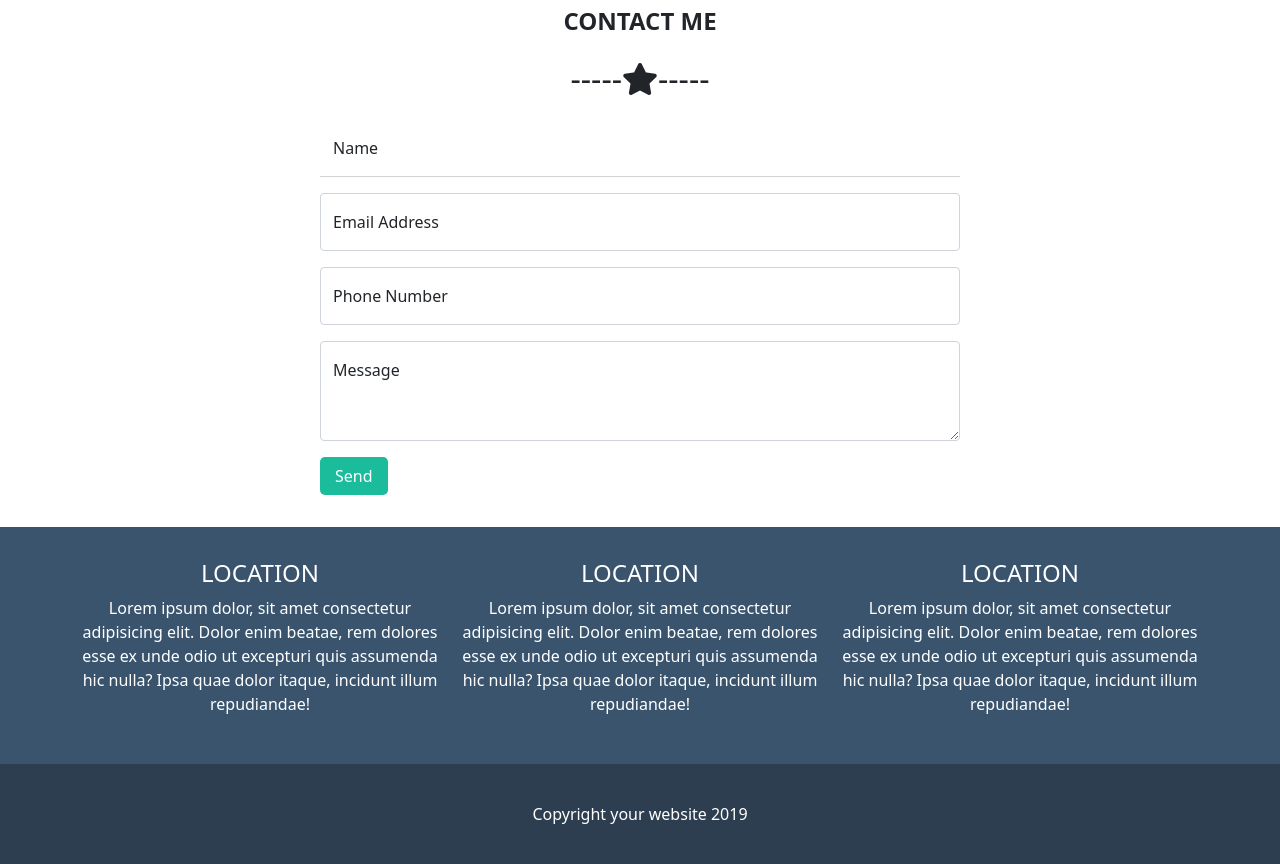
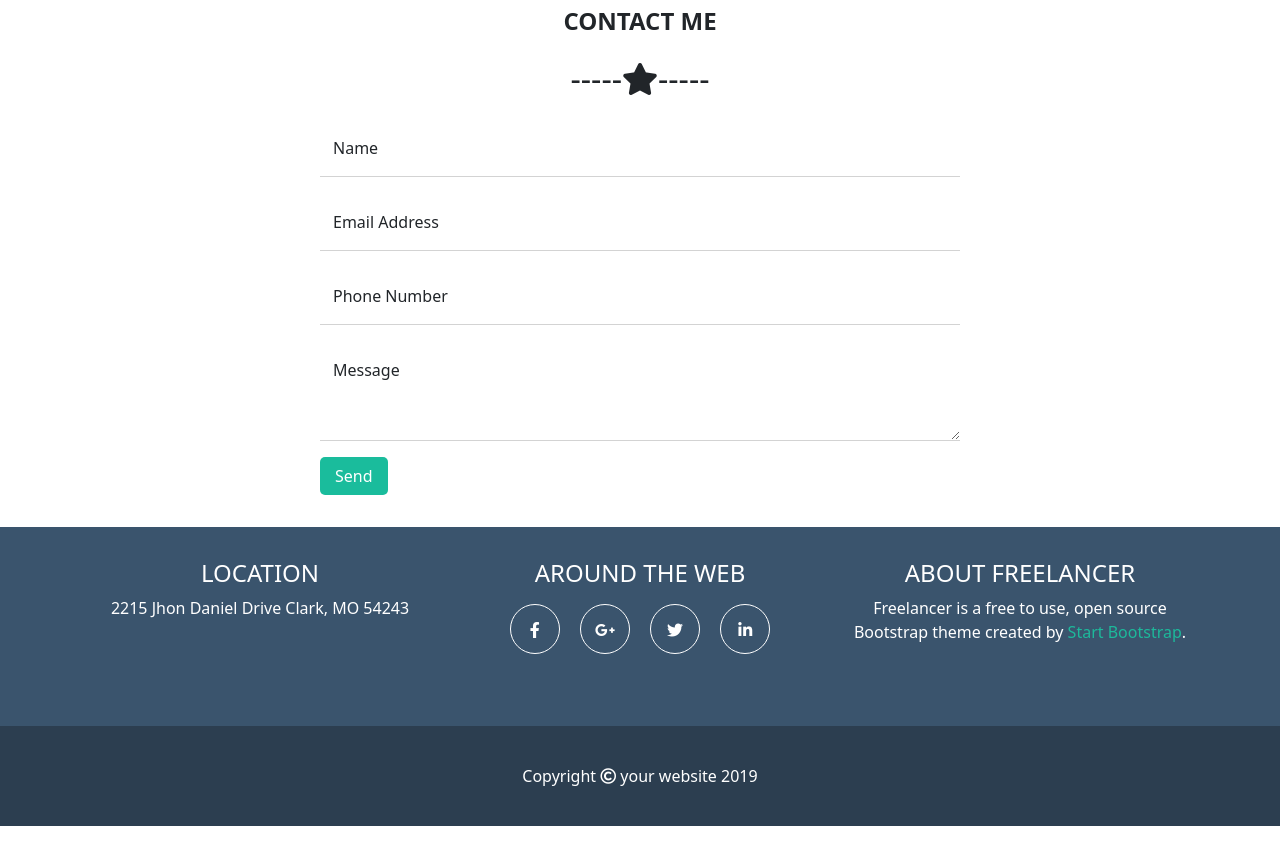
Before and after one commit to Pietroarmill/html-css-bootstrap-freelancer, a plain HTML site: page index.html in a window 1280 px wide. Shown: the part 1688-2552 px from the top of the page. After the commit the page ends 2514 px from the top, so only its background shows below. Drawn offline with nearby package versions, Linux system fonts and the light colour scheme.

Commit message:
footer completato

```diff
--- a/css/style.css
+++ b/css/style.css
@@ -3,6 +3,11 @@
     padding: 0;
     margin: 0;
     box-sizing: border-box;
+}
+
+a {
+    color: white;
+    text-decoration: none;
 }
 
 ul {
@@ -46,12 +51,21 @@ img {
     text-align: center;
 }
 
+.ms_color-greenwater {
+    color: #1db99b;
+}
+
 /* HEADER */
 header {
     color: white;
     background-color: #2c3e50;
     height: 80px;
     line-height: 80px;
+}
+
+header .title {
+    font-size: 1.2rem;
+    font-weight: bold;
 }
 
 header .menu {
@@ -62,10 +76,11 @@ header .menu {
 }
 
 header .burger {
-    height: 50px;
+    color: #90979e;
+    height: 40px;
     width: 50px;
     font-size: 1.5rem;
-    border: 1px solid white;
+    border: 1px solid #90979e;
     border-radius: 5px;
     display: flex;
     justify-content: center;
@@ -74,6 +89,10 @@ header .burger {
 
 header .menu-nav {
     display: none;
+}
+
+header .menu-nav li {
+    margin-left: 1rem;
 }
 
 /* MEDIA QUERY */
@@ -135,6 +154,7 @@ main .banner {
 .about {
     width: 60%;
     margin: 0 auto;
+    max-width: 1170px;
     color: white;
     display: flex;
     flex-direction: column;
@@ -148,10 +168,6 @@ main .banner {
     border: 1px solid white;
 }
 
-.ms_download-btn a {
-    color: white;
-    text-decoration: none;
-}
 
 /* Contact Me */
 .contact-me {
@@ -162,11 +178,6 @@ main .banner {
 .contact-me .send-btn {
     display: inline-block;
     background-color: #1abc9c;
-}
-
-.contact-me .send-btn a {
-    color: white;
-    text-decoration: none;
 }
 
 .ms_contact-input {
@@ -181,11 +192,38 @@ footer {
     color: white;
 }
 
+/* Footer Top */
 .footer-top {
     text-align: center;
     background-color: #3a546d;
 }
 
+.footer-top .ms_social-tag {
+    width: 50px;
+    height: 50px;
+    border: 1px solid white;
+    border-radius: 50%;
+    line-height: 50px;
+    margin: 0 .5rem;
+}
+
+@media all and (min-width: 768px) {
+
+    .footer-top .ms_social-tag {
+        margin: 0;
+    }
+
+}
+
+@media all and (min-width: 992px) {
+
+    .footer-top .ms_social-tag {
+        margin: .5rem;
+    }
+
+}
+
+/* Footer Botoom */
 .footer-bottom {
     text-align: center;
     background-color: #2c3e50;
--- a/index.html
+++ b/index.html
@@ -31,9 +31,9 @@
                     </div>
                     <div class="menu-nav">
                         <ul>
-                            <li>PORTFOLIO</li>
-                            <li>ABOUT</li>
-                            <li>CONTACT</li>
+                            <li><a href="">PORTFOLIO</a></li>
+                            <li><a href="">ABOUT</a></li>
+                            <li><a href="">CONTACT</a></li>
                         </ul>
                     </div>
                 </div>
@@ -138,15 +138,15 @@
                     <label for="floatingInput">Name</label>
                   </div>
                   <div class="form-floating mb-3">
-                    <input type="password" class="form-control" id="floatingPassword" placeholder="Password">
+                    <input type="password" class="form-control ms_contact-input" id="floatingPassword" placeholder="Password">
                     <label for="floatingPassword">Email Address</label>
                   </div>
                   <div class="form-floating mb-3">
-                    <input type="password" class="form-control" id="floatingPassword" placeholder="Password">
+                    <input type="password" class="form-control ms_contact-input" id="floatingPassword" placeholder="Password">
                     <label for="floatingPassword">Phone Number</label>
                   </div>
                   <div class="form-floating mb-3">
-                    <textarea class="form-control" placeholder="Leave a comment here" id="floatingTextarea2" style="height: 100px"></textarea>
+                    <textarea class="form-control ms_contact-input" placeholder="Leave a comment here" id="floatingTextarea2" style="height: 100px"></textarea>
                     <label for="floatingTextarea2">Message</label>
                   </div>
                 <span class="send-btn ms_btn">
@@ -163,17 +163,24 @@
         <div class="footer-top ms_section">
             <div class="container">
                 <div class="row">
-                    <div class="col-12 col-md-4">
+                    <div class="col-12 col-md-4 mb-3">
                         <h4>LOCATION</h4>
-                        <p>Lorem ipsum dolor, sit amet consectetur adipisicing elit. Dolor enim beatae, rem dolores esse ex unde odio ut excepturi quis assumenda hic nulla? Ipsa quae dolor itaque, incidunt illum repudiandae!</p>
+                        <p>2215 Jhon Daniel Drive Clark, MO 54243</p>
                     </div>
-                    <div class="col-12 col-md-4">
-                        <h4>LOCATION</h4>
-                        <p>Lorem ipsum dolor, sit amet consectetur adipisicing elit. Dolor enim beatae, rem dolores esse ex unde odio ut excepturi quis assumenda hic nulla? Ipsa quae dolor itaque, incidunt illum repudiandae!</p>
+                    <div class="col-12 col-md-4 mb-3">
+                        <h4>AROUND THE WEB</h4>
+                        <div>
+                            <ul>
+                                <li class="ms_social-tag"><i class="fab fa-facebook-f"></i></li>
+                                <li class="ms_social-tag"><i class="fab fa-google-plus-g"></i></li>
+                                <li class="ms_social-tag"><i class="fab fa-twitter"></i></i></li>
+                                <li class="ms_social-tag"><i class="fab fa-linkedin-in"></i></i></li>
+                            </ul>
+                        </div>
                     </div>
-                    <div class="col-12 col-md-4">
-                        <h4>LOCATION</h4>
-                        <p>Lorem ipsum dolor, sit amet consectetur adipisicing elit. Dolor enim beatae, rem dolores esse ex unde odio ut excepturi quis assumenda hic nulla? Ipsa quae dolor itaque, incidunt illum repudiandae!</p>
+                    <div class="col-12 col-md-4 mb-3">
+                        <h4>ABOUT FREELANCER</h4>
+                        <p>Freelancer is a free to use, open source Bootstrap theme created by <a class="ms_color-greenwater" href="">Start Bootstrap</a>.</p>
                     </div>
 
                 </div>
@@ -181,7 +188,7 @@
         </div>
 
         <div class="footer-bottom">
-            <p>Copyright your website 2019</p>
+            <p>Copyright <i class="far fa-copyright"></i> your website 2019</p>
         </div>
     </footer>
     <!-- /Footer -->
```
